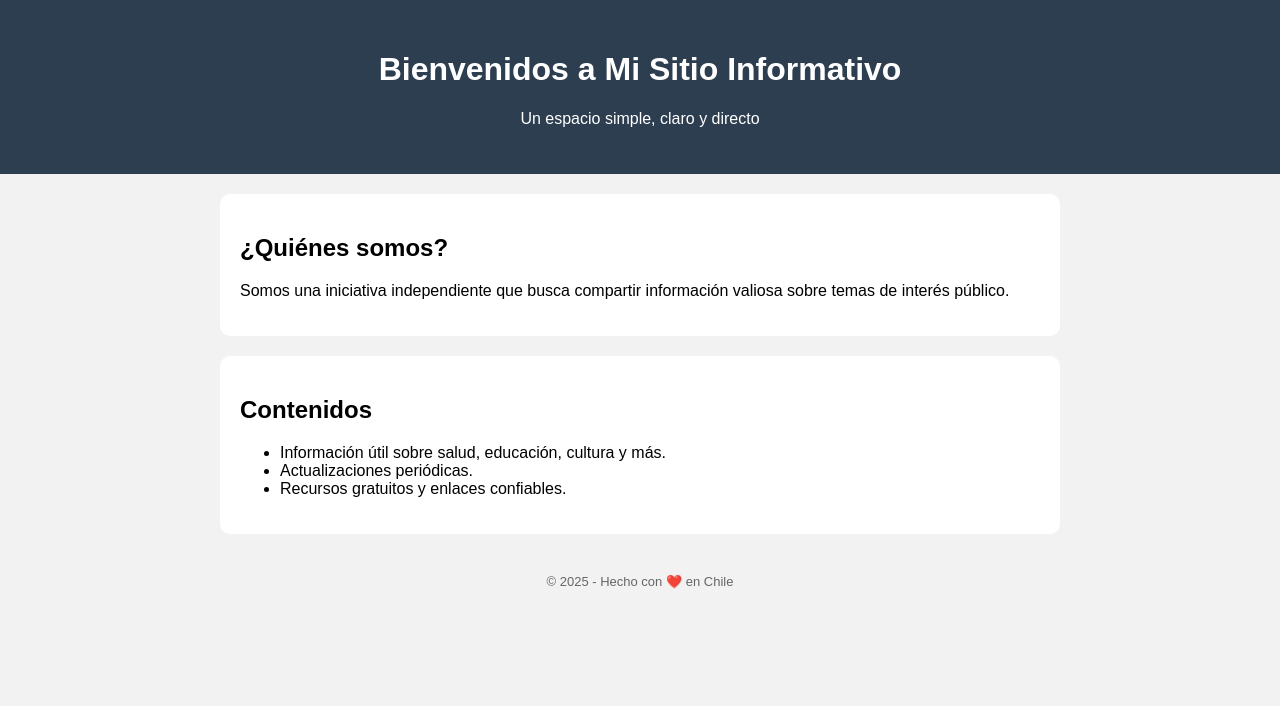
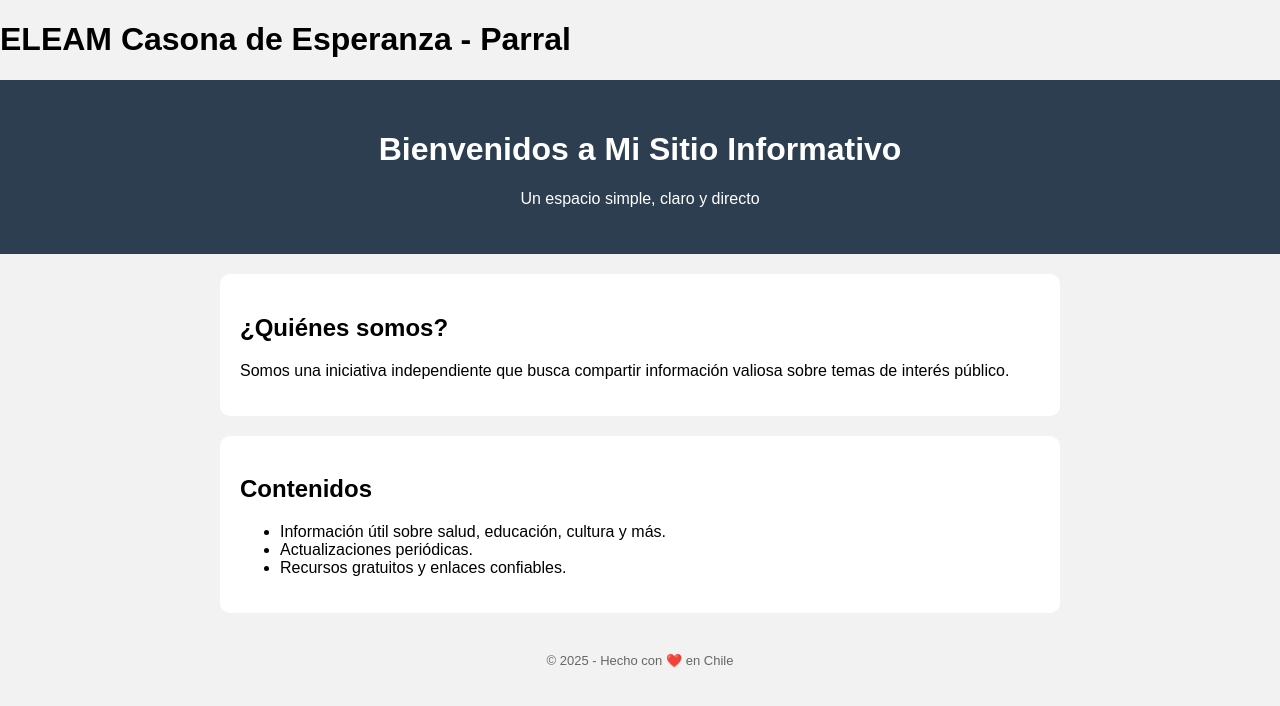
Before and after one commit to Eleam-Casona-de-Esperanza/Eleam-Casona-de-Esperanza, a plain HTML site: page index.html in a window 1280 px wide. Drawn offline with Linux system fonts and the light colour scheme.

Commit message:
Update index.html

```diff
--- a/index.html
+++ b/index.html
@@ -3,7 +3,7 @@
 <head>
   <meta charset="UTF-8">
   <meta name="viewport" content="width=device-width, initial-scale=1">
-  <title>Mi Sitio Informativo</title>
+  <h1>ELEAM Casona de Esperanza - Parral</h1>
   <style>
     body {
       font-family: Arial, sans-serif;
```
